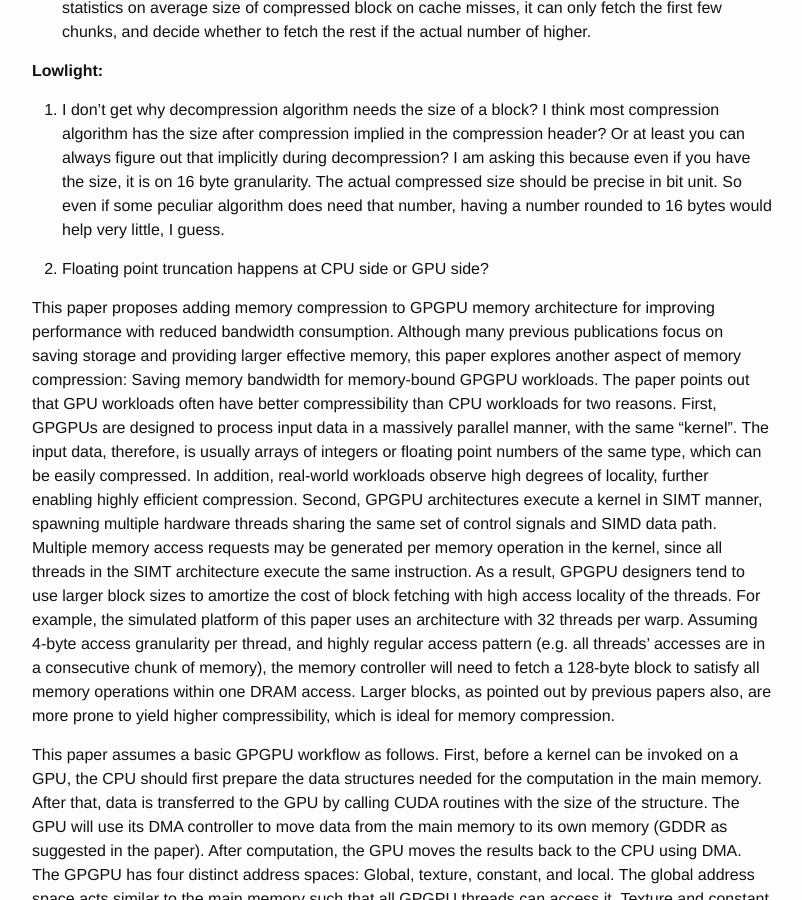
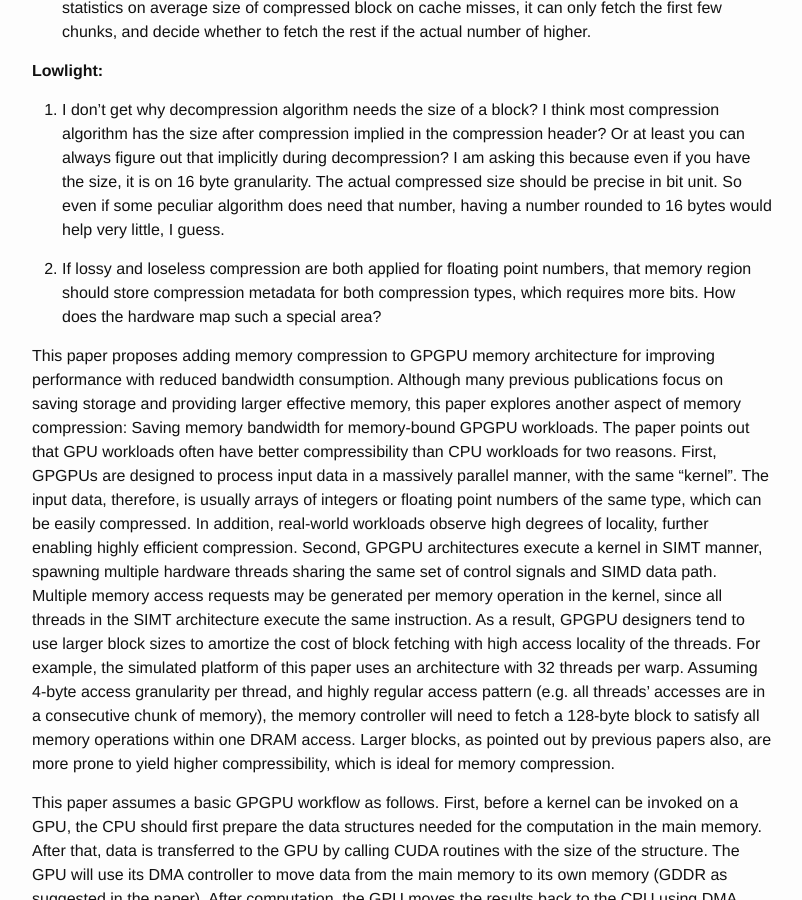
Before and after one commit to wangziqi2013/wangziqi2013.github.io, a Jekyll site: the page built from _posts/2020-07-19-loseless-and-lossy-memory-io-link-compression.markdown, in a window 1280 px wide and 900 px high, scrolled down 625 px. Shown: the whole window, without its empty margins (238-1040 px from the left). Built offline with Jekyll 4.4.1, drawn with Linux system fonts in a browser that asks for light colours.

Commit message:
Adding lowlight

```diff
--- a/_posts/2020-07-19-loseless-and-lossy-memory-io-link-compression.markdown
+++ b/_posts/2020-07-19-loseless-and-lossy-memory-io-link-compression.markdown
@@ -28,7 +28,9 @@ version_mgmt:
    be precise in bit unit. So even if some peculiar algorithm does need that number, having a number rounded to 16 bytes
    would help very little, I guess.
 
-2. Floating point truncation happens at CPU side or GPU side?
+2. If lossy and loseless compression are both applied for floating point numbers, that memory region should store
+   compression metadata for both compression types, which requires more bits. How does the hardware map such a
+   special area?
 
 This paper proposes adding memory compression to GPGPU memory architecture for improving performance with reduced bandwidth
 consumption. Although many previous publications focus on saving storage and providing larger effective memory, this paper
```
